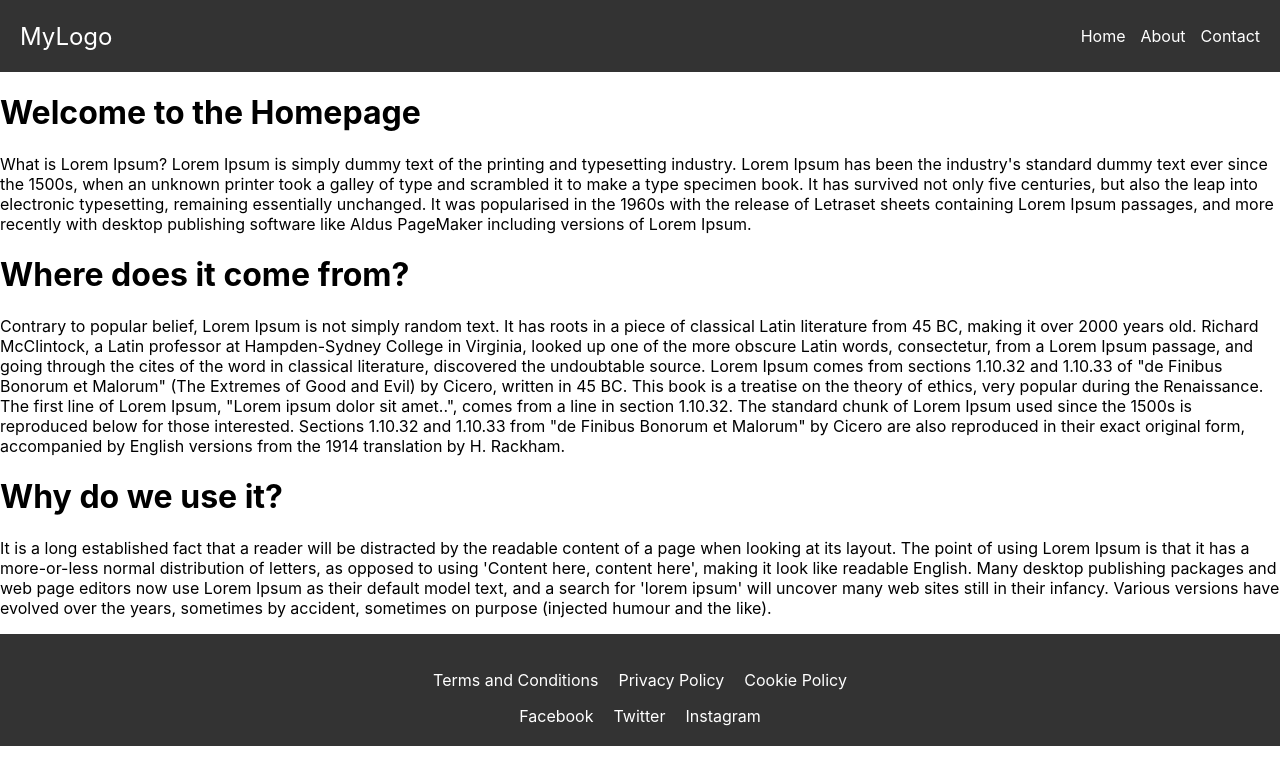
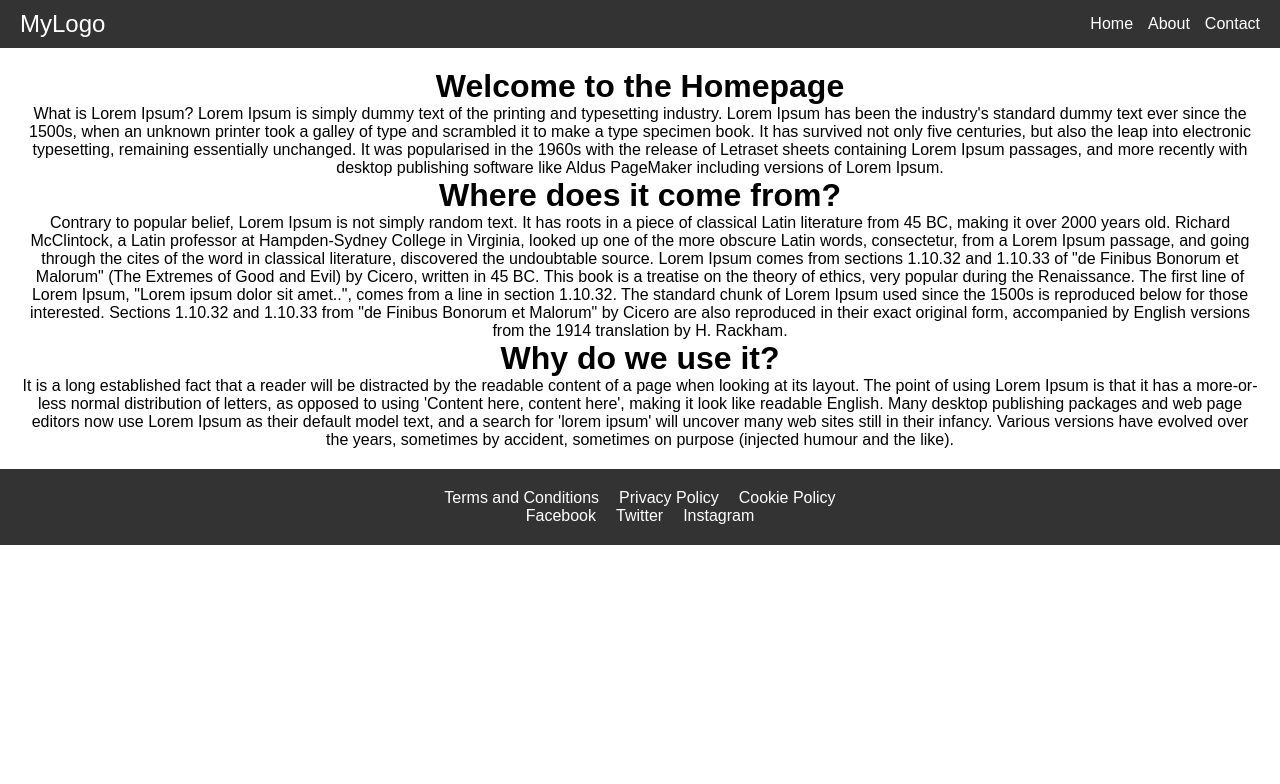
Before and after one commit to emanoj1/boilerplate-react-node-js, a React (Create React App) app: page / in a window 1280 px wide. Shown: the top 784 px of the page. Built offline with nearby package versions, Linux system fonts and the light colour scheme.

Commit message:
feat: Global styles for uniformity

```diff
--- a/src/index.css
+++ b/src/index.css
@@ -1,13 +1,31 @@
-body {
+
+* {
   margin: 0;
-  font-family: -apple-system, BlinkMacSystemFont, 'Segoe UI', 'Roboto', 'Oxygen',
-    'Ubuntu', 'Cantarell', 'Fira Sans', 'Droid Sans', 'Helvetica Neue',
-    sans-serif;
-  -webkit-font-smoothing: antialiased;
-  -moz-osx-font-smoothing: grayscale;
+  padding: 0;
+  box-sizing: border-box;
 }
 
-code {
-  font-family: source-code-pro, Menlo, Monaco, Consolas, 'Courier New',
-    monospace;
+body {
+  font-family: Arial, sans-serif;
+  display: flex;
+  flex-direction: column;
+  min-height: 100vh;
+  margin: 0;
 }
+
+main {
+  flex: 1;
+  display: flex;
+  justify-content: center;
+  align-items: center;
+  padding: 20px;
+}
+
+header, footer {
+  width: 100%;
+}
+
+header, footer, main {
+  padding: 20px;
+  text-align: center;
+}
```
